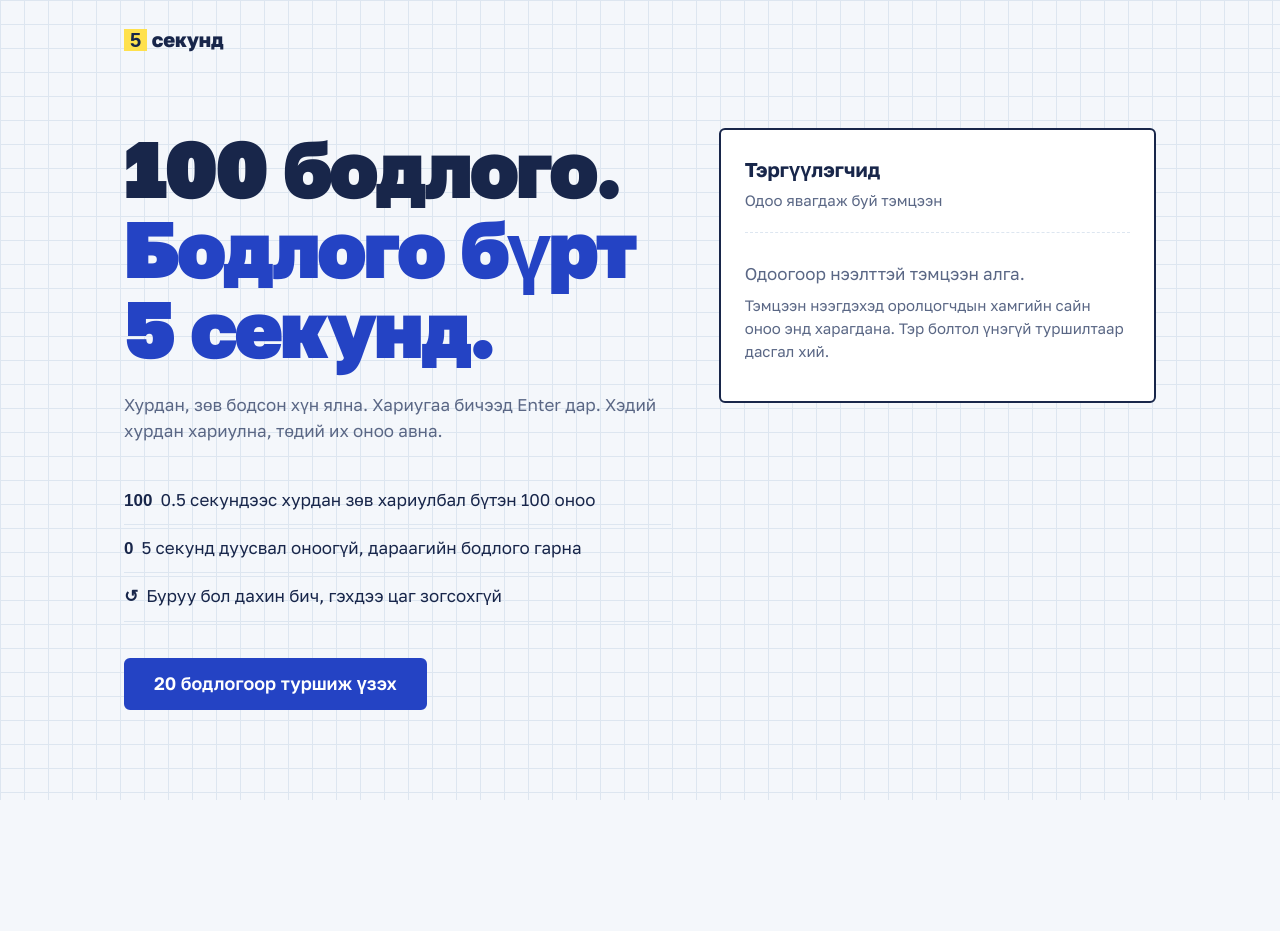
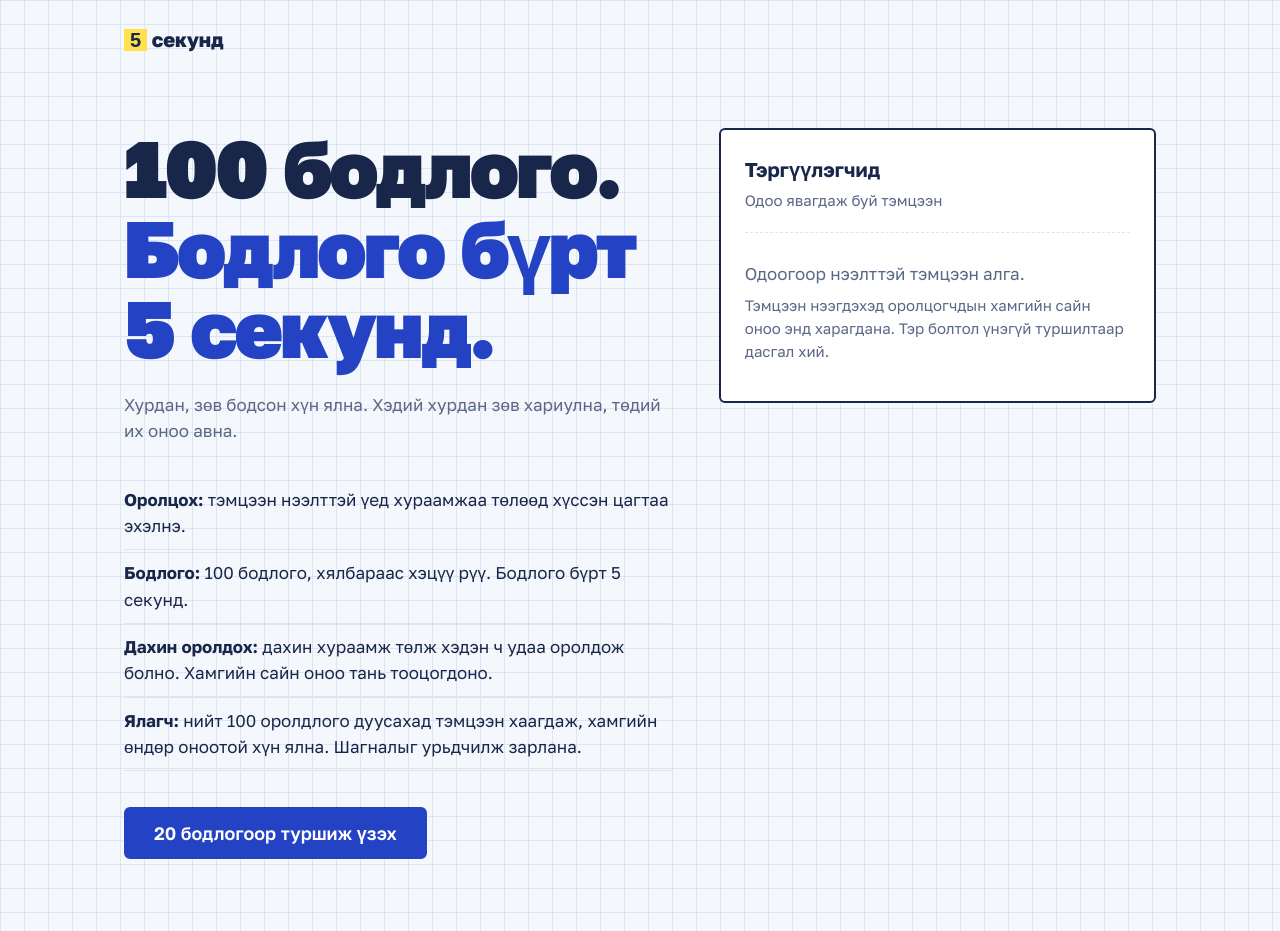
Before and after one commit to ebaterdene481-dotcom/math-comp, a Next.js app in the folder web/: page / in a window 1280 px wide. Before the commit the page ends 800 px from the top, so only its background shows below. Built offline with nearby package versions, Linux system fonts and the light colour scheme; a web font is replaced by a local one.

Commit message:
Show competition rules instead of scoring rules on the home page
Co-Authored-By: Claude Opus 5.5 (1M context) <noreply@anthropic.com>
Claude-Session: https://claude.ai/code/session_01N8NULXvLgxSjWZNKYnbx6R

```diff
--- a/web/app/globals.css
+++ b/web/app/globals.css
@@ -149,9 +149,7 @@ a {
 }
 
 .rules b {
-  font-family: var(--font-display);
   font-weight: 700;
-  margin-right: 8px;
 }
 
 .actions {
--- a/web/app/page.tsx
+++ b/web/app/page.tsx
@@ -17,18 +17,21 @@ export default function Home() {
             <span className="clock">Бодлого бүрт 5 секунд.</span>
           </h1>
           <p>
-            Хурдан, зөв бодсон хүн ялна. Хариугаа бичээд Enter дар. Хэдий хурдан хариулна, төдий
-            их оноо авна.
+            Хурдан, зөв бодсон хүн ялна. Хэдий хурдан зөв хариулна, төдий их оноо авна.
           </p>
           <ul className="rules">
             <li>
-              <b>100</b>0.5 секундээс хурдан зөв хариулбал бүтэн 100 оноо
+              <b>Оролцох:</b> тэмцээн нээлттэй үед хураамжаа төлөөд хүссэн цагтаа эхэлнэ.
             </li>
             <li>
-              <b>0</b>5 секунд дуусвал оноогүй, дараагийн бодлого гарна
+              <b>Бодлого:</b> 100 бодлого, хялбараас хэцүү рүү. Бодлого бүрт 5 секунд.
             </li>
             <li>
-              <b>↺</b>Буруу бол дахин бич, гэхдээ цаг зогсохгүй
+              <b>Дахин оролдох:</b> дахин хураамж төлж хэдэн ч удаа оролдож болно. Хамгийн сайн оноо тань тооцогдоно.
+            </li>
+            <li>
+              <b>Ялагч:</b> нийт 100 оролдлого дуусахад тэмцээн хаагдаж, хамгийн өндөр оноотой хүн
+              ялна. Шагналыг урьдчилж зарлана.
             </li>
           </ul>
           <div className="actions">
```
